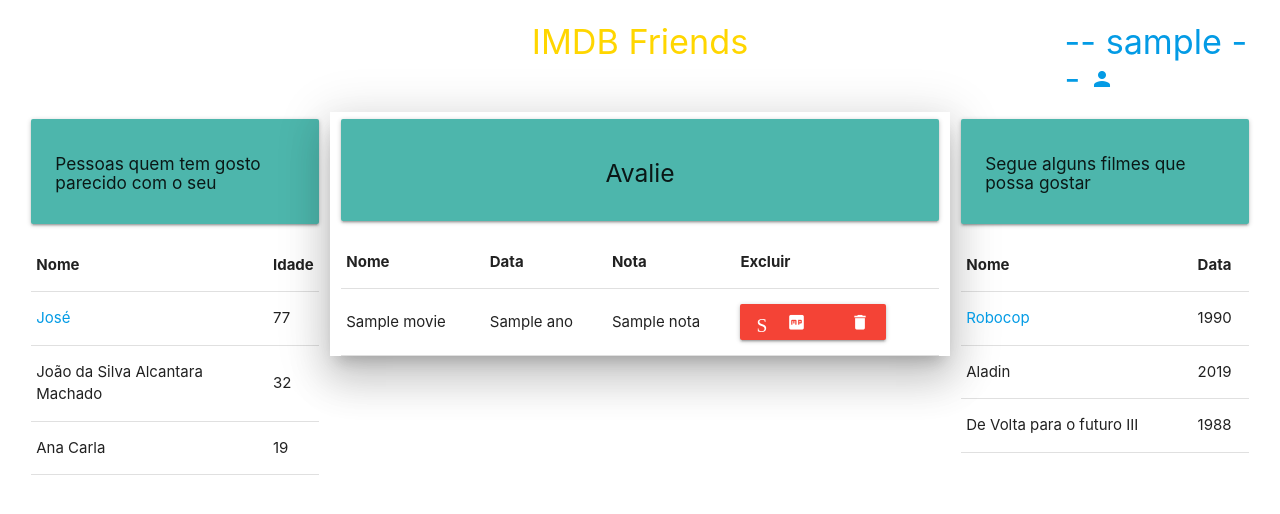
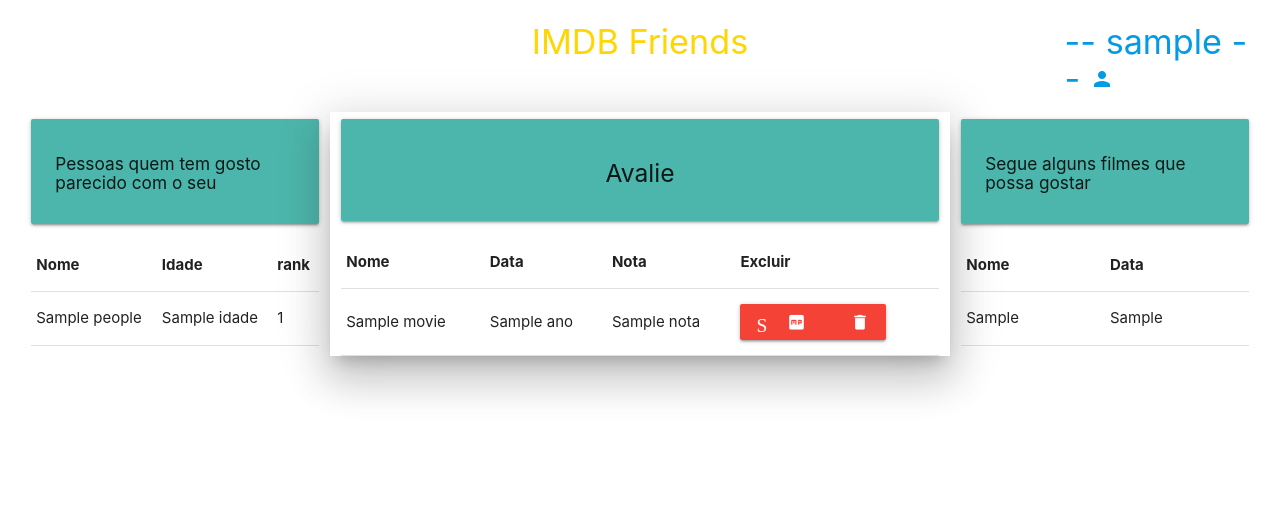
Before and after one commit to lexliw/py-neo4j-mariadb, a Flask app: template templates/filmes.html in a window 1280 px wide. Shown: the top 514 px of the page. Run offline with Flask 2, Linux system fonts and the light colour scheme; the template is opened without the code that fills it: most values are stand-ins (such as "Sample title", 1, 10 or a date in 2020); some libraries are stand-ins or nearby versions.

Commit message:
recomendacoes

```diff
--- a/req.py
+++ b/req.py
@@ -14,4 +14,4 @@ data = response.json()
 
 for x in data['data']:
     for y in x:
-        print(y['data']['nome_filme'])
+        print(y['data']['nome_filme']+" ano: "+ y['data']['ano_lanc_filme'])
--- a/server.py
+++ b/server.py
@@ -46,8 +46,10 @@ def filmes():
    yyMovie = ""
    skip = "0"
    movies = listMovies(idUser, nmMovie, yyMovie, skip)
+   recomMovies = recommendMovie(idUser)
+   recomPeoples = recommendPeople(idUser)
 
-   resp = make_response(render_template('filmes.html',clogin = dado[0], name = dado[1], birthday = niver, email = dado[3], movies = movies ))
+   resp = make_response(render_template('filmes.html',clogin = dado[0], name = dado[1], birthday = niver, email = dado[3], movies = movies, recomMovies = recomMovies, recomPeoples = recomPeoples ))
    return resp
 
 @app.route('/updateuser/<login>',methods = ['POST', 'GET'])
@@ -300,6 +302,37 @@ def delMovieAvaliationDB(idUser, idFilme):
    mariadb_connection.close()
    return ret
 
+def recommendMovie(idUser):
+   payload = "{\n  \"query\" : \"match (filmedest:FILMES_SERIES)<-[:ASSISTIU]-(usrdest:USUARIO)-[:ASSISTIU]->(filmeori:FILMES_SERIES)<-[:ASSISTIU]-(usr:USUARIO) where usr.id_usuario = %s and not exists ((usr:USUARIO)-[:ASSISTIU]->(filmedest:FILMES_SERIES)) return distinct filmedest\",\n  \"params\" : { }\n}\n" % (idUser)
+
+   response = requests.request("POST", url, data=payload, headers=headers)
+   data = response.json()
+   ret = "["
+
+   for x in data['data']:
+      for y in x:
+         if ret <> "[":
+            ret += ","
+         ret += "{\"nmFilme\":\"%s\", \"dtFilme\":\"%s\"}" % (y['data']['nome_filme'],y['data']['ano_lanc_filme'])
+
+   ret += "]"
+   return json.loads(ret)
+
+def recommendPeople(idUser):
+   payload = "{\n  \"query\" : \"match (usrdest:USUARIO)-[rdest:ASSISTIU]->(filme:FILMES_SERIES)<-[r:ASSISTIU]-(usr:USUARIO) with usrdest, [x in split(usrdest.dt_nascimento_usuario,'/') | toInteger(x)] as parts where usr.id_usuario = %s return distinct usrdest.nome_usuario as nome, usrdest.e_mail_usuario as e_mail, duration.between(date({day: parts[0], month: parts[1], year: parts[2]}), date()).years AS idade, count(usrdest) as ranking order by count(usrdest) desc\",\n  \"params\" : { }\n}\n" % (idUser)
+
+   response = requests.request("POST", url, data=payload, headers=headers)
+   data = response.json()
+   ret = "["
+
+   for x in data['data']:
+      if ret <> "[":
+         ret += ","
+      ret += "{\"nome\":\"%s\",\"email\":\"%s\",\"idade\":\"%s\",\"rank\":\"%s\"}" % (x[0],x[1],str(x[2]),str(x[3]))
+
+   ret += "]"
+   return json.loads(ret)
+
 
 ## AUX ###############################################################
 
--- a/templates/filmes.html
+++ b/templates/filmes.html
@@ -31,23 +31,19 @@
                     <tr>
                         <th>Nome</th>
                         <th>Idade</th>
+                        <th>rank</th>
                     </tr>
                 </thead>
 
                 <tbody class="collection-item">
+                    {% for people in recomPeoples %}
                     <tr>
-                        <td><a class="modal-trigger" href="#modal1" data-nome="Robocop" data-lancamento="1990"
-                                data-toggle="modal" data-target="modal1">José</a></td>
-                        <td>77</td>
+                        <td>{{ people.nome }}</td>
+                        <td>{{ people.idade }}</td>
+                        <td>{{ people.rank }}</td>
+
                     </tr>
-                    <tr>
-                        <td>João da Silva Alcantara Machado</td>
-                        <td>32</td>
-                    </tr>
-                    <tr>
-                        <td>Ana Carla</td>
-                        <td>19</td>
-                    </tr>
+                    {% endfor %}
                 </tbody>
             </table>
         </div>
@@ -105,19 +101,12 @@
                 </thead>
 
                 <tbody class="collection-item">
+                    {% for movie in recomMovies %}
                     <tr>
-                        <td><a class="modal-trigger" id="yyyyy" href="#modal1" data-nome="Robocop" data-lancamento="1990"
-                                data-toggle="modal" data-target="modal1">Robocop</a></td>
-                        <td>1990</td>
+                        <td>{{ movie.nmFilme }}</td>
+                        <td>{{ movie.dtFilme }}</td>
                     </tr>
-                    <tr>
-                        <td>Aladin</td>
-                        <td>2019</td>
-                    </tr>
-                    <tr>
-                        <td>De Volta para o futuro III</td>
-                        <td>1988</td>
-                    </tr>
+                    {% endfor %}
                 </tbody>
             </table>
         </div>
```
Also changed, not shown: req2.py (added, +19 -0 lines), asset/data/databases/graph.db/neostore.labelscanstore.db, asset/data/databases/graph.db/neostore.nodestore.db, asset/data/databases/graph.db/neostore.propertystore.db, asset/data/databases/graph.db/neostore.relationshipstore.db, 6 other files.
